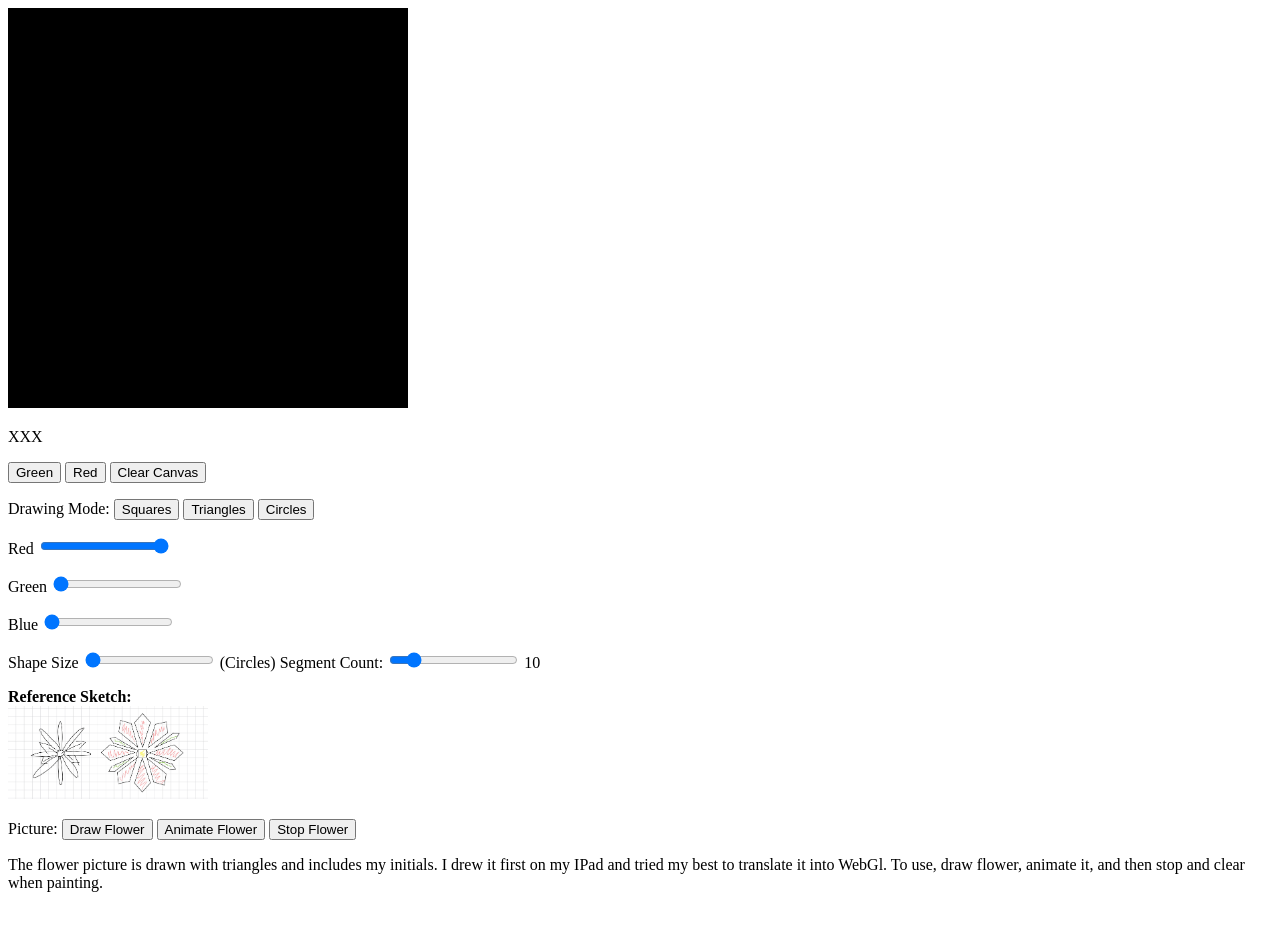
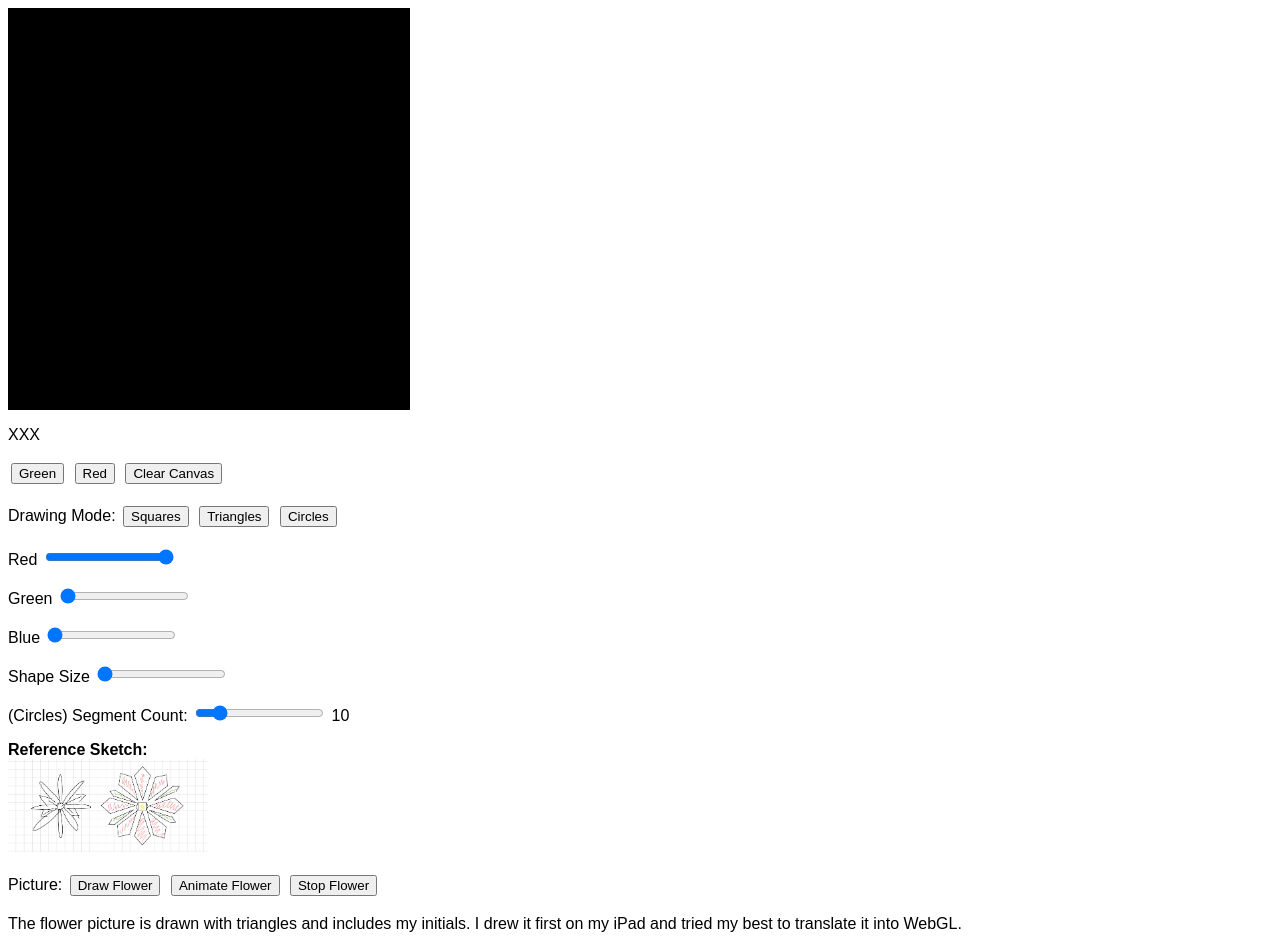
Before and after one commit to vherna53/CSE-160, a plain HTML site: page asgn1/asgn1.html in a window 1280 px wide. Before the commit the page ends 908 px from the top, so only its background shows below. Drawn offline with Linux system fonts and the light colour scheme.

Commit message:
Fix HTML and script load order for GitHub Pages

```diff
--- a/asgn1/asgn1.html
+++ b/asgn1/asgn1.html
@@ -1,42 +1,43 @@
 <!DOCTYPE html>
 <html lang="en">
 <head>
-    <title>Assignment 1</title>
+  <meta charset="UTF-8">
+  <meta name="viewport" content="width=device-width, initial-scale=1.0">
+  <title>Assignment 1 - Painting</title>
+  <style>
+    body { font-family: sans-serif; }
+    canvas { border: 1px solid black; display: block; margin-bottom: 10px; }
+    button, input { margin: 3px; }
+  </style>
 </head>
-
-  <body onload="main()">
+<body>
   <canvas id="webgl" width="400" height="400">
-    Please use a browser that supports "canvas"
+    Please use a browser that supports canvas
   </canvas>
-    <p>
 
   <p id="numdot"> XXX </p>
+
   <button type="button" id="green">Green</button>
   <button type="button" id="red">Red</button>
-
   <button type="button" id="clearButton">Clear Canvas</button>
 
-    <p>
-      Drawing Mode:
+  <p>Drawing Mode:
     <button type="button" id="pointButton">Squares</button>
     <button type="button" id="triButton">Triangles</button>
     <button type="button" id="circleButton">Circles</button>
+  </p>
 
+  <p>Red <input type="range" min="0" max="100" value="100" class="slider" id="redSlide"></p>
+  <p>Green <input type="range" min="0" max="100" value="0" class="slider" id="greenSlide"></p>
+  <p>Blue <input type="range" min="0" max="100" value="0" class="slider" id="blueSlide"></p>
+  <p>Shape Size <input type="range" min="5" max="40" value="0" class="slider" id="sizeSlide"></p>
   <p>
-    Red <input type="range" min="0" max="100" value="100" class="slider" id="redSlide">
-    <p>
-    Green <input type="range" min="0" max="100" value="0" class="slider" id="greenSlide">
-    <p>
-    Blue <input type="range" min="0" max="100" value="0" class="slider" id="blueSlide">
-    <p>
-    Shape Size <input type="range" min="5" max="40" value="0" class="slider" id="sizeSlide">
     <label for="circleSegmentsSlide">(Circles) Segment Count:</label>
     <input type="range" id="circleSegmentsSlide" min="3" max="50" value="10">
     <span id="circleSegmentsValue">10</span>
+  </p>
 
-
-	<p>
-		<b>Reference Sketch:</b><br>
+  <p><b>Reference Sketch:</b><br>
     <img src="IMG_0891.jpg" width="200">
   </p>
 
@@ -45,25 +46,27 @@
     <button type="button" id="flowerButton">Draw Flower</button>
     <button type="button" id="animateFlowerButton">Animate Flower</button>
     <button type="button" id="stopFlowerButton">Stop Flower</button>
-
   </p>
-
 
   <p>
     The flower picture is drawn with triangles and includes my initials.
-     I drew it first on my IPad and tried my best to translate it into WebGl.
-     To use, draw flower, animate it, and then stop and clear when painting.
+    I drew it first on my iPad and tried my best to translate it into WebGL.
   </p>
 
+  <!-- Load libraries first -->
+  <script src="lib/webgl-utils.js"></script>
+  <script src="lib/webgl-debug.js"></script>
+  <script src="lib/cuon-utils.js"></script>
 
-
-
-    <script src="../lib/webgl-utils.js"></script>
-    <script src="../lib/webgl-debug.js"></script>
-    <script src="../lib/cuon-utils.js"></script>
+  <!-- Load your scripts -->
   <script src="Triangle.js"></script>
   <script src="Circle.js"></script>
   <script src="Point.js"></script>
   <script src="ColoredPoints.js"></script>
+
+  <!-- Run main() after all scripts loaded -->
+  <script>
+    window.onload = function() { main(); }
+  </script>
 </body>
 </html>
```
Lines whose indentation alone changed are shown as unchanged.
